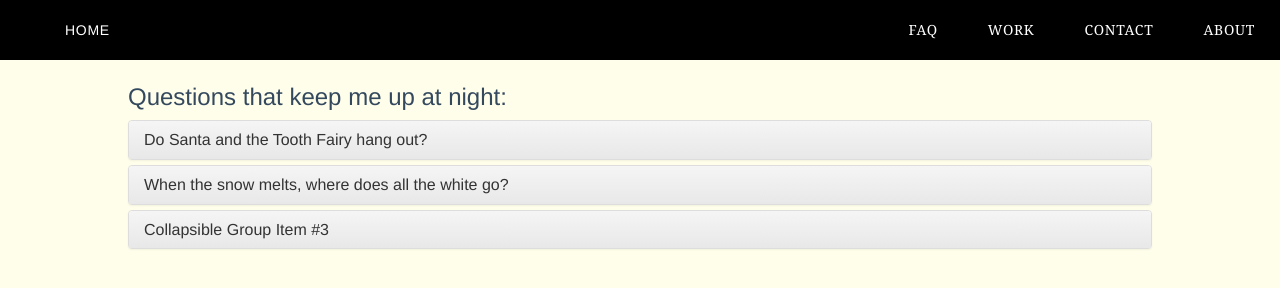
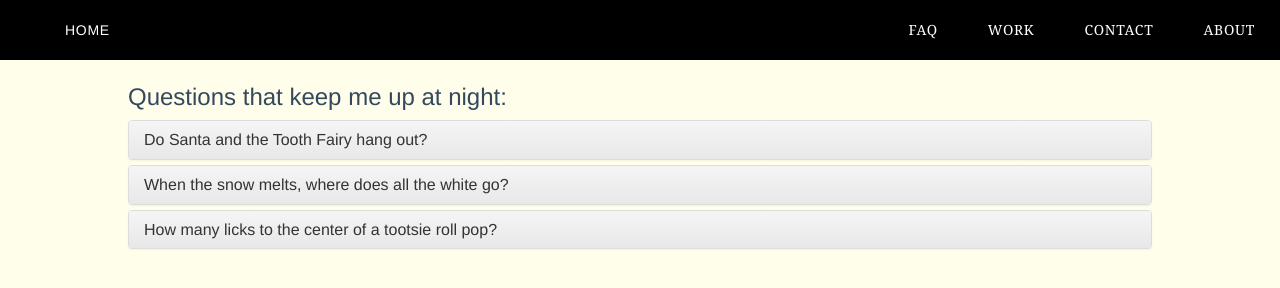
Before and after one commit to maribethpierce/cf, a plain HTML site: page faq.html in a window 1280 px wide. Drawn offline with nearby package versions, Linux system fonts and the light colour scheme.

Commit message:
fixed asset order on faq page

```diff
--- a/faq.html
+++ b/faq.html
@@ -9,9 +9,9 @@
     <title>Maribeth Pierce!</title>
     <link rel="stylesheet" href="https://maxcdn.bootstrapcdn.com/bootstrap/3.3.6/css/bootstrap.min.css">
     <link rel="stylesheet" href="https://maxcdn.bootstrapcdn.com/bootstrap/3.3.6/css/bootstrap-theme.min.css">
+    <link rel="stylesheet" href="css/styles.css">
     <script src="https://ajax.googleapis.com/ajax/libs/jquery/1.11.3/jquery.min.js"></script>
     <script src="https://maxcdn.bootstrapcdn.com/bootstrap/3.3.6/js/bootstrap.min.js"></script>
-    <link rel="stylesheet" href="css/styles.css">
 
 
 <!--     Bootstrap core CSS -->
@@ -73,7 +73,7 @@
                 <div class="panel-heading">
                   <h4 class="panel-title">
                     <a data-toggle="collapse" data-parent="#accordion" href="#collapseThree">
-                      Collapsible Group Item #3
+                      How many licks to the center of a tootsie roll pop?
                     </a>
                   </h4>
                 </div>
```
